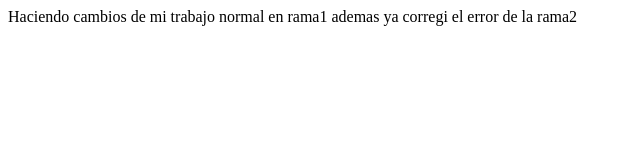
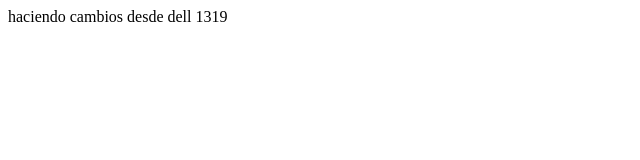
Before and after one commit to Dexloggica/pruebagit202009201322, a plain HTML site: page index.html in a window 1280 px wide. Shown: the whole page, without its empty margins (0-640 px from the left). Drawn offline with Linux system fonts and the light colour scheme.

Commit message:
primer commit dell 1319

```diff
--- a/index.html
+++ b/index.html
@@ -5,7 +5,6 @@
     <title>Error de la rama 2</title>
 </head>
 <body>
-    Haciendo cambios de mi trabajo normal en rama1
-    ademas ya corregi el error de la rama2
+    haciendo cambios desde dell 1319
 </body>
 </html>
```
